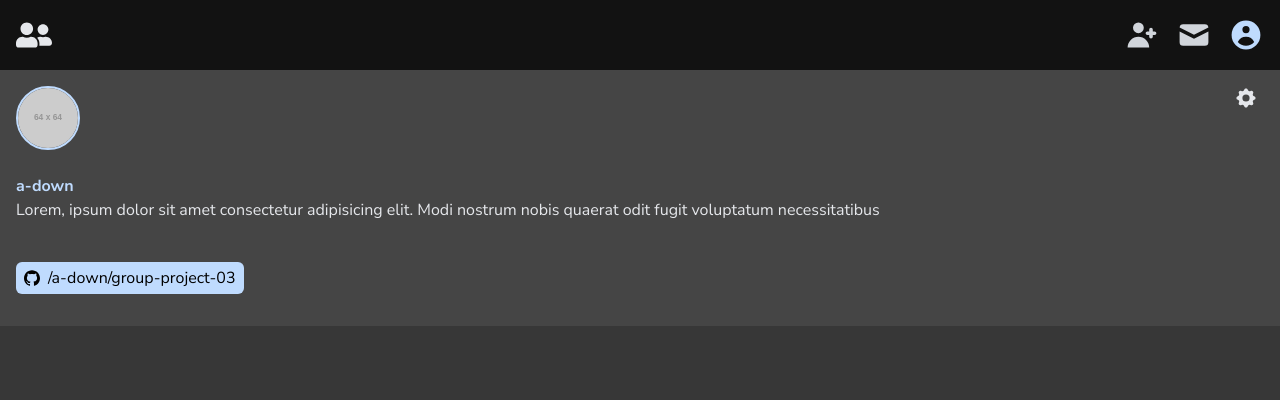
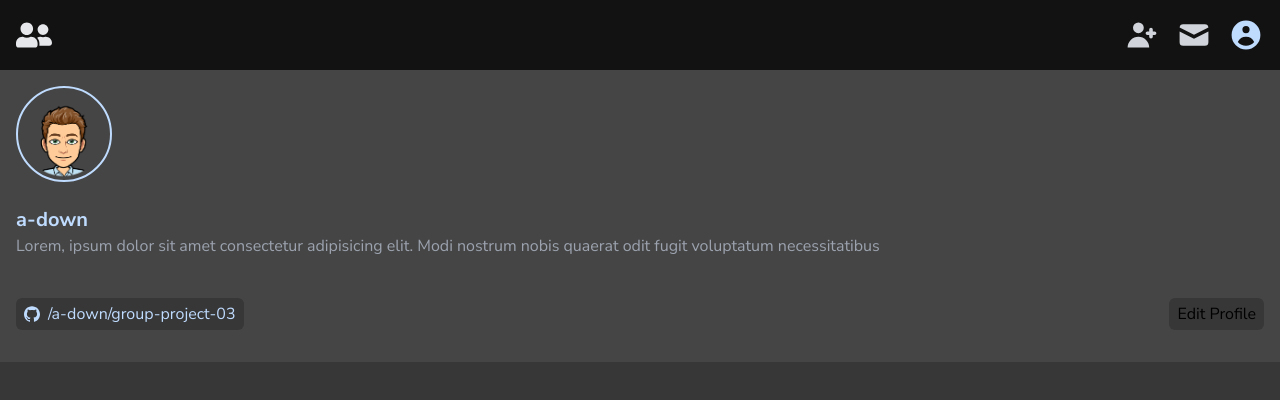
Before and after one commit to a-down/friends-db, a React (Create React App) app in the folder client/: page /profile in a window 1280 px wide. Shown: the top 400 px of the page. Built offline with nearby package versions, Linux system fonts and the light colour scheme.

Commit message:
profile page style updates

```diff
--- a/client/src/pages/ProfilePage.jsx
+++ b/client/src/pages/ProfilePage.jsx
@@ -2,6 +2,7 @@ import { useState } from 'react'
 import { Header, Post } from '../components'
 import { HiCog } from 'react-icons/hi'
 import { SiGithub } from 'react-icons/si'
+import bitmoji from '../assets/bitmoji.png'
 
 export default function Profile() {
 
@@ -10,19 +11,25 @@ export default function Profile() {
 
       <Header />
 
-      <div className=" bg-[#454545] flex justify-between gap-6 p-4">
-        <img src="https://placehold.co/64" className=" rounded-full border-2 border-blue-200 max-w-[64px] max-h-[64px]" />
-        <HiCog className=' text-2xl text-gray-200 mx-1.5'/>
+      <div className=" bg-[#454545] flex justify-between gap-6 p-4 items-center">
+        <img src={bitmoji} className=" rounded-full border-2 border-blue-200 w-[96px] h-[96px]" />
+        {/* <a href='' className='h-10 p-2 border border-dark text-dark rounded-lg hover:bg-dark-gray '>Edit Profile</a> */}
       </div>
 
       <div className='w-full bg-[#454545] px-4 py-2 mb-20 pb-8'>
-        <p className='font-bold text-blue-200'>a-down</p>
-        <p className='text-gray-200'>Lorem, ipsum dolor sit amet consectetur adipisicing elit. Modi nostrum nobis quaerat odit fugit voluptatum necessitatibus</p>
+        <p className='font-bold text-blue-200 text-xl'>a-down</p>
+        <p className='text-gray-400'>Lorem, ipsum dolor sit amet consectetur adipisicing elit. Modi nostrum nobis quaerat odit fugit voluptatum necessitatibus</p>
 
-        <a href='' className=' flex w-fit items-center gap-2 py-1 px-2 bg-blue-200 rounded-md mt-10'>
-          <SiGithub /> /a-down/group-project-03
-        </a>
+        <div className='flex justify-between'>
+          <a href='' className=' flex w-fit items-center gap-2 py-1 px-2 bg-dark-gray rounded-md mt-10 hover:opacity-80 text-blue-200'>
+            <SiGithub className='text-blue-200'/> /a-down/group-project-03
+          </a>
+
+          <a href='' className=' flex w-fit items-center gap-2 py-1 px-2 bg-dark-gray rounded-md mt-10 hover:opacity-80'>Edit Profile
+          </a>
+        </div>
       </div>
+
 
 
 
```
Also changed, not shown: client/src/assets/bitmoji.png (added).
